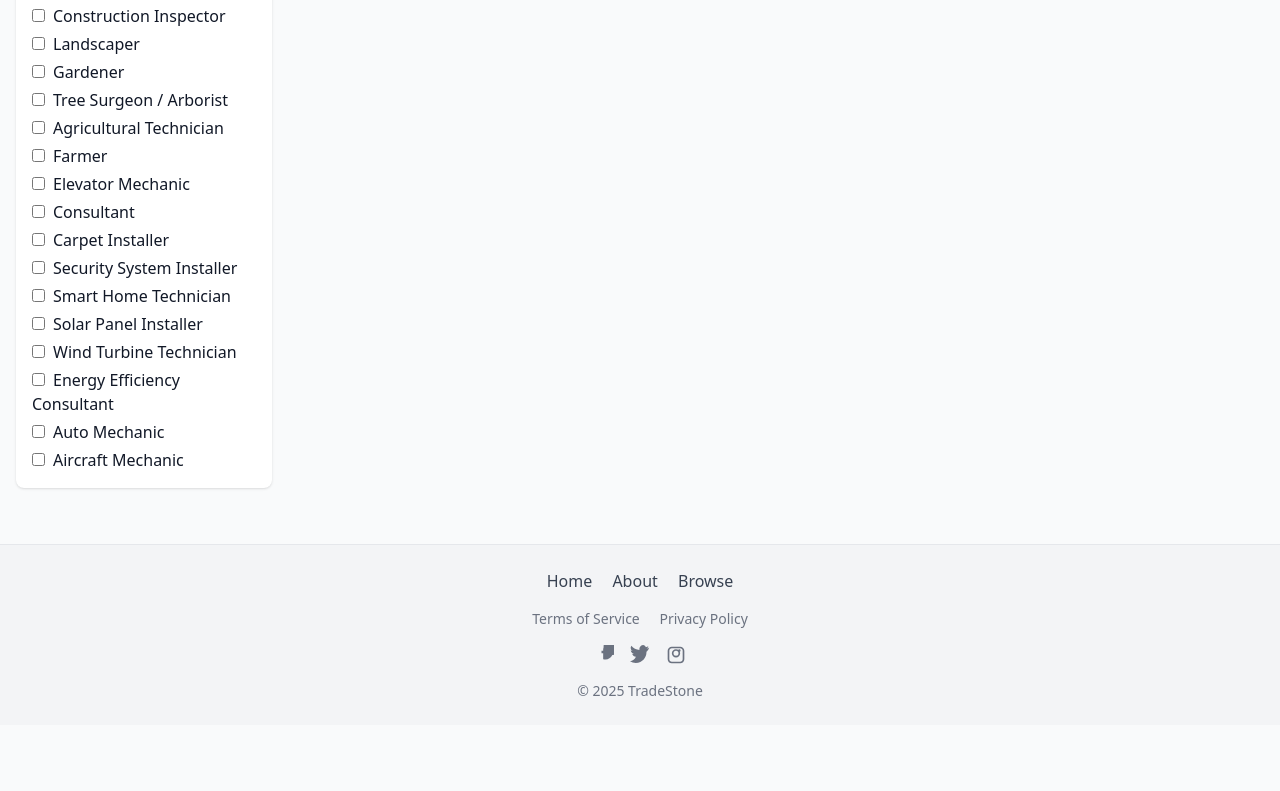
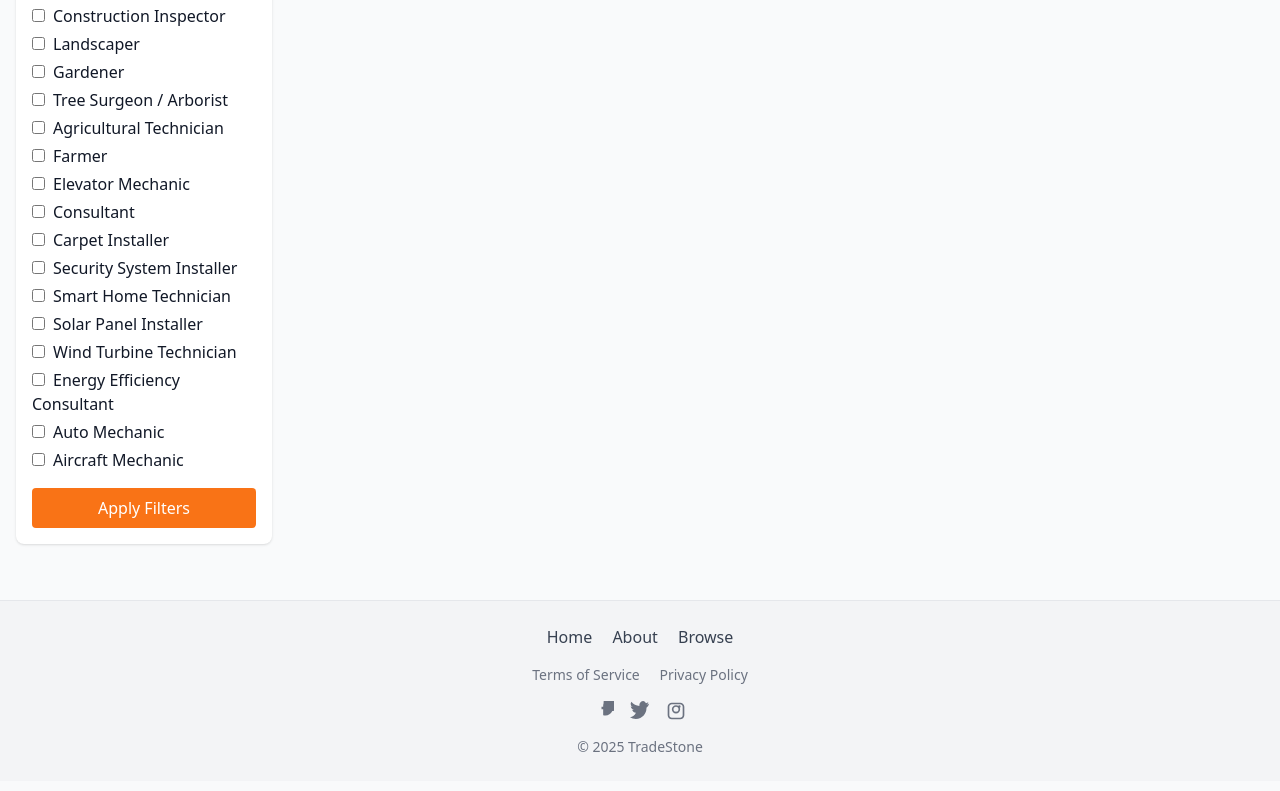
Before and after one commit to R-Bowes/TradeStone, a plain HTML site: page browse-pros.html in a window 1280 px wide. Shown: the part 1128-1919 px from the top of the page. Drawn offline with nearby package versions, Linux system fonts and the light colour scheme; no server answers.

Commit message:
Add apply button to contractor search filters

```diff
--- a/browse-pros.html
+++ b/browse-pros.html
@@ -70,6 +70,7 @@
           <label class="block"><input type="checkbox" value="Aircraft Mechanic" class="trade-checkbox mr-2">Aircraft Mechanic</label>
         </div>
       </div>
+      <button id="apply-filters" class="w-full py-2 bg-orange-500 text-white rounded">Apply Filters</button>
     </aside>
 
     <main class="flex-1 grid grid-cols-1 md:grid-cols-2 lg:grid-cols-3 gap-6" id="pro-list">
@@ -187,10 +188,11 @@
       }
     }
 
-    // Add event listeners to all filter inputs
+    // Add event listeners
     document.getElementById('search').addEventListener('input', filterAndRender);
     document.getElementById('location-filter').addEventListener('input', filterAndRender);
     document.querySelectorAll('.trade-checkbox').forEach(cb => cb.addEventListener('change', filterAndRender));
+    document.getElementById('apply-filters').addEventListener('click', filterAndRender);
 
     // Initial load
     loadProfessionals();
```
